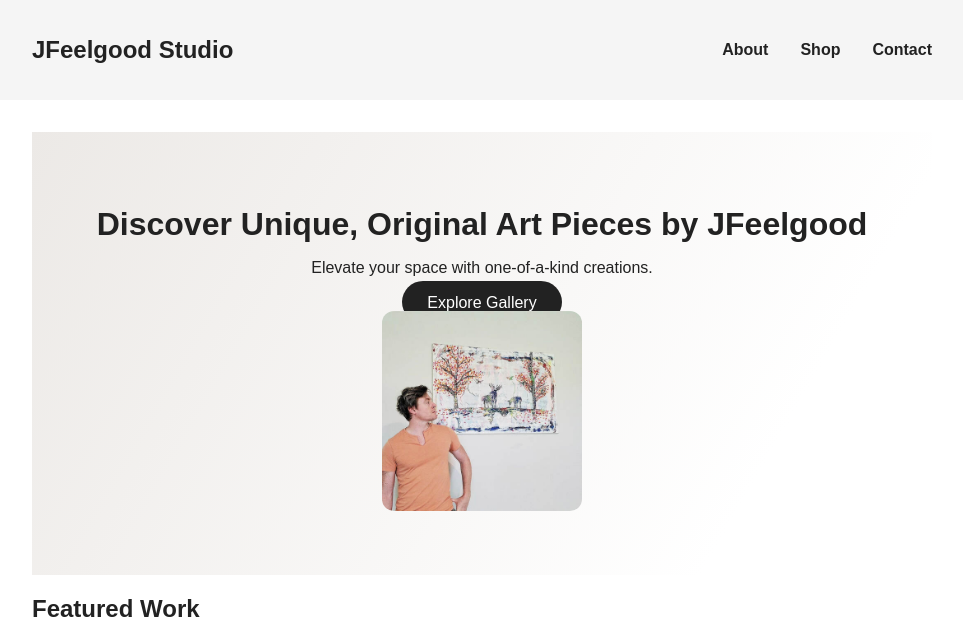
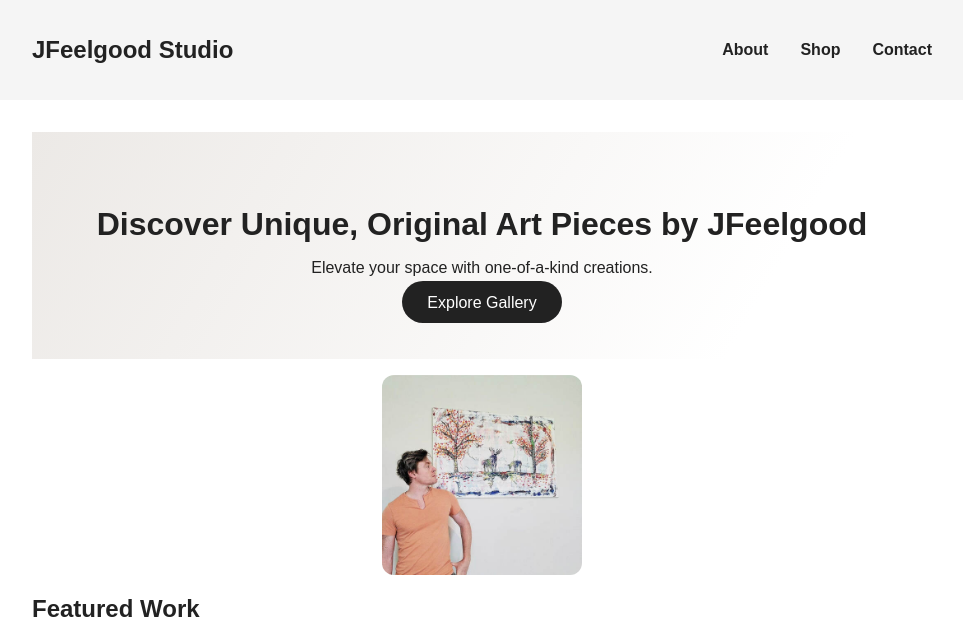
Before and after one commit to JFeelgoodOfficial/JFeelgood, a Jekyll site: the page built from index.md, in a window 1280 px wide. Shown: the top 623 px of the page, without its empty margins (158-1121 px from the left). Built offline with Jekyll 4.4.1, drawn with Linux system fonts in a browser that asks for light colours; grey boxes are pictures that could not be loaded.

Commit message:
Update index.md

```diff
--- a/index.md
+++ b/index.md
@@ -7,11 +7,10 @@ title: Home
   <h2>Discover Unique, Original Art Pieces by JFeelgood</h2>
   <p>Elevate your space with one-of-a-kind creations.</p>
   <a class="cta-button" href="/shop">Explore Gallery</a>
+</div>
   <img src="assets/images/JFeelgood_portrait2.jpg"
      alt="Portrait_of_JFeelgood_01"
      style="max-width:200px; border-radius:12px; display:block; margin:0 auto 1em auto;" />
-</div>
-
 
 
 
```
